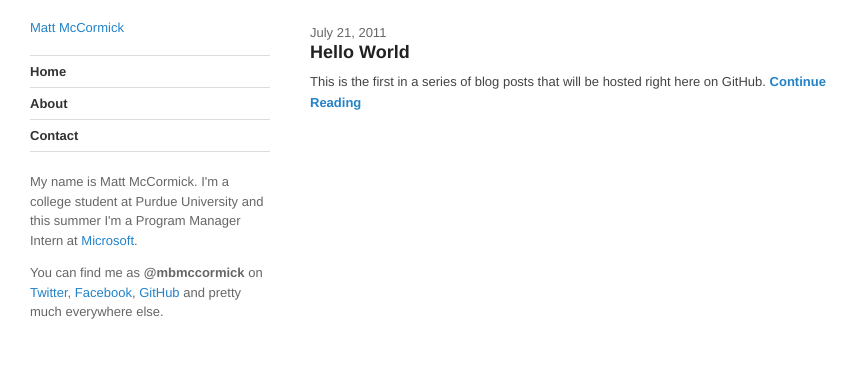
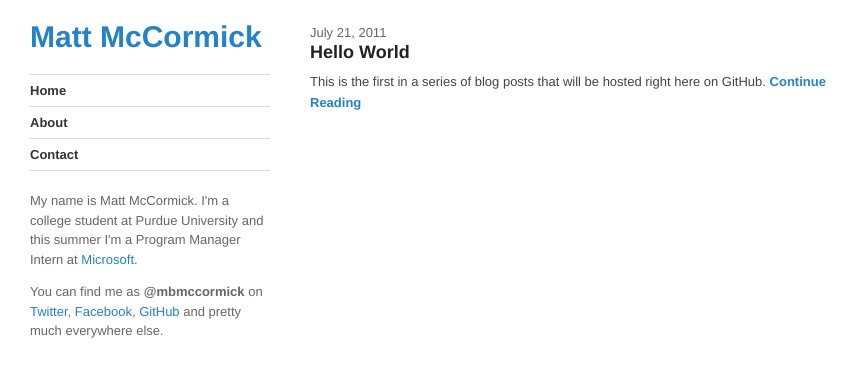
Before and after one commit to mbmccormick/mbmccormick.github.io, a Jekyll site: the page built from index.html, in a window 1280 px wide. Shown: the top 377 px of the page, without its empty margins (0-859 px from the left). Built offline with Jekyll 4.4.1, drawn with Linux system fonts in a browser that asks for light colours; Markdown is read by kramdown in place of the engine named in the settings.

Commit message:
Styling.

```diff
--- a/css/base.css
+++ b/css/base.css
@@ -81,6 +81,8 @@
 .logo{
   display:block;
   margin:20px 0;
+  font-weight:bold;
+  font-size:30px;
 }
 
 ul.nav{
```
